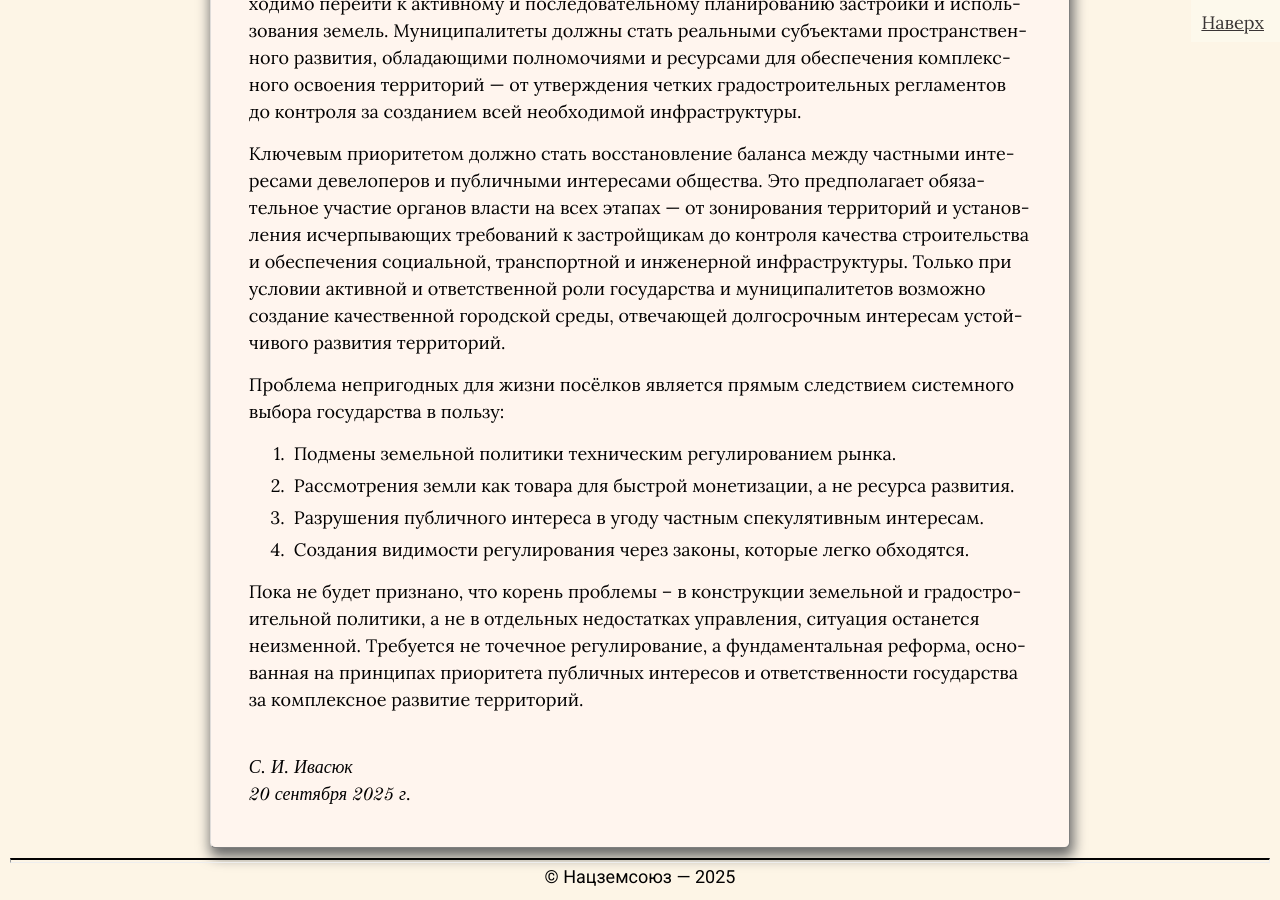
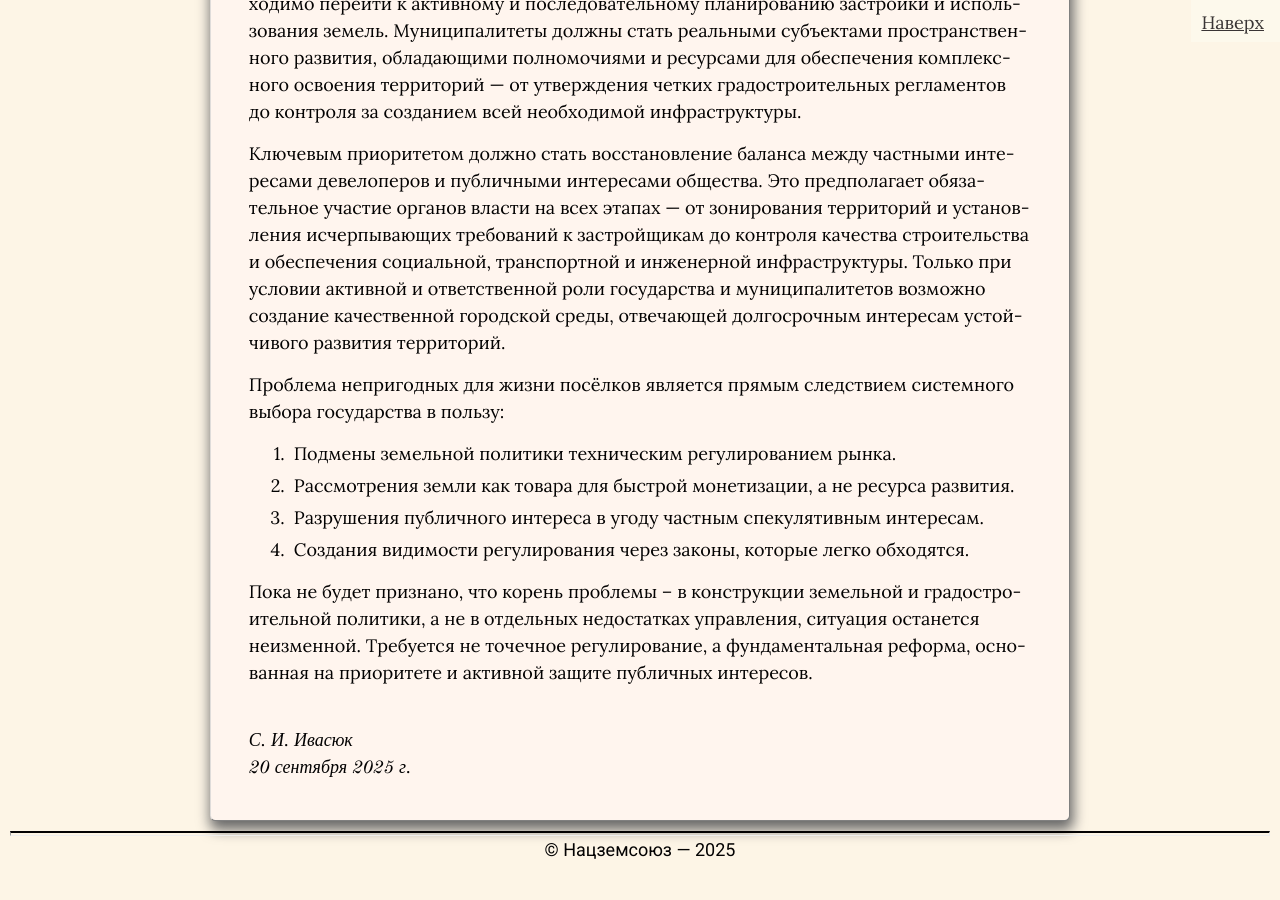
Before and after one commit to SergSi/land-use-art, a Jekyll site: the page built from _posts/2025-09-20-suburb.md, in a window 1280 px wide and 900 px high, scrolled down 15226 px. Built offline with Jekyll 4.4.1, drawn with Linux system fonts in a browser that asks for light colours; some web fonts are replaced; after the commit the page ends 16099 px from its top, so only the background shows below that.

Commit message:
Update 2025-09-20-suburb.md

```diff
--- a/_posts/2025-09-20-suburb.md
+++ b/_posts/2025-09-20-suburb.md
@@ -185,4 +185,4 @@
 3. Разрушения публичного интереса в угоду частным спекулятивным интересам.
 4. Создания видимости регулирования через законы, которые легко обходятся.
 
-Пока не будет признано, что корень проблемы – в конструкции земельной и градостроительной политики, а не в отдельных недостатках управления, ситуация останется неизменной. Требуется не точечное регулирование, а фундаментальная реформа, основанная на принципах приоритета публичных интересов и ответственности государства за комплексное развитие территорий.
+Пока не будет признано, что корень проблемы – в конструкции земельной и градостроительной политики, а не в отдельных недостатках управления, ситуация останется неизменной. Требуется не точечное регулирование, а фундаментальная реформа, основанная на приоритете и активной защите публичных интересов.
```
